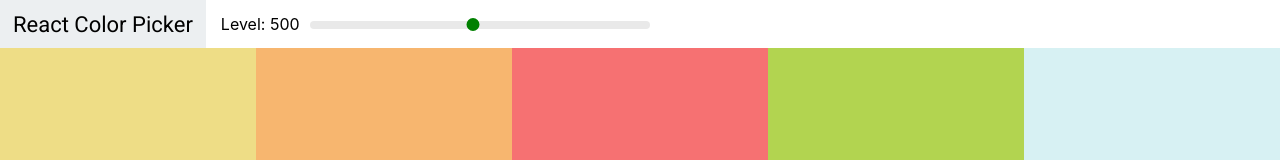
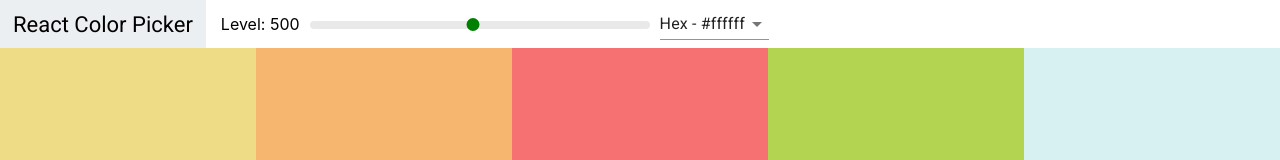
Before and after one commit to RockDrigo78/React_color_app, a React (Create React App) app: page / in a window 1280 px wide. Shown: the top 160 px of the page. Built offline with nearby package versions, Linux system fonts and the light colour scheme.

Commit message:
add material ui and select

```diff
--- a/package.json
+++ b/package.json
@@ -3,7 +3,10 @@
   "version": "0.1.0",
   "private": true,
   "dependencies": {
+    "@material-ui/core": "^4.5.1",
     "chroma-js": "^2.0.6",
+    "install": "^0.13.0",
+    "npm": "^6.12.0",
     "rc-slider": "^8.7.1",
     "react": "^16.10.1",
     "react-copy-to-clipboard": "^5.0.1",
--- a/src/Navbar.js
+++ b/src/Navbar.js
@@ -1,11 +1,25 @@
 import React, { Component } from 'react';
+import Select from '@material-ui/core/Select';
+import MenuItem from '@material-ui/core/MenuItem';
 import 'rc-slider/assets/index.css';
 import Slider from 'rc-slider';
 import './Navbar.css';
 
 class Navbar extends Component {
+    constructor(props) {
+        super(props);
+        this.state = { format: "hex" };
+        this.handleChange = this.handleChange.bind(this);
+    }
+
+    handleChange(e) {
+        this.setState( { format: e.target.value });
+        this.props.handleChange(e.target.value);
+    }
+
     render() {
         const { level, changeLevel } = this.props;
+        const { format } = this.state;
         return(
             <header className="Navbar">
                 <div className="logo">
@@ -21,7 +35,14 @@
                         onAfterChange= {changeLevel} />
                     </div>
                 </div>
+                <div className="select-container">
+                    <Select value={format} onChange={this.handleChange}>
+                        <MenuItem value="hex">Hex - #ffffff</MenuItem>
+                        <MenuItem value="rgb">RGB - rgb(255,255,255)</MenuItem>
+                        <MenuItem value="rgba">RGBA - rgba(255,255,255,1.0)</MenuItem>
+                    </Select>
 
+                </div>
             </header>
         )
     }
--- a/src/Palette.js
+++ b/src/Palette.js
@@ -7,24 +7,32 @@
 class Palette extends Component {
     constructor(props) {
         super(props);
-        this.state = { level: 500 };
+        this.state = { level: 500, format: "hex" };
         this.changeLevel = this.changeLevel.bind(this);
+        this.changeFormat = this.changeFormat.bind(this);
     }
 
     changeLevel(newLevel) {
         this.setState({ level: newLevel });
     }
 
+    changeFormat(val) {
+        this.setState({ format: val });
+    }
+
     render() {
         const { colors } = this.props.palette;
-        const { level } = this.state;
+        const { level, format } = this.state;
         const colorBoxes = colors[level].map(color => (
-           <ColorBox background={color.hex} name={color.name} />
+           <ColorBox background={color[format]} name={color.name} />
         ));
         return(
             <div className="Palette">
-            <Navbar level={level} changeLevel={this.changeLevel}/>
-                {/* navbar comes here */}
+            <Navbar
+                level={level}
+                changeLevel={this.changeLevel}
+                handleChange={this.changeFormat}
+            />
                 <div className="Palette-colors">
                     {colorBoxes}
                 </div>
```
Also changed, not shown: 1 other file (tests, documents, lock files or other folders).
